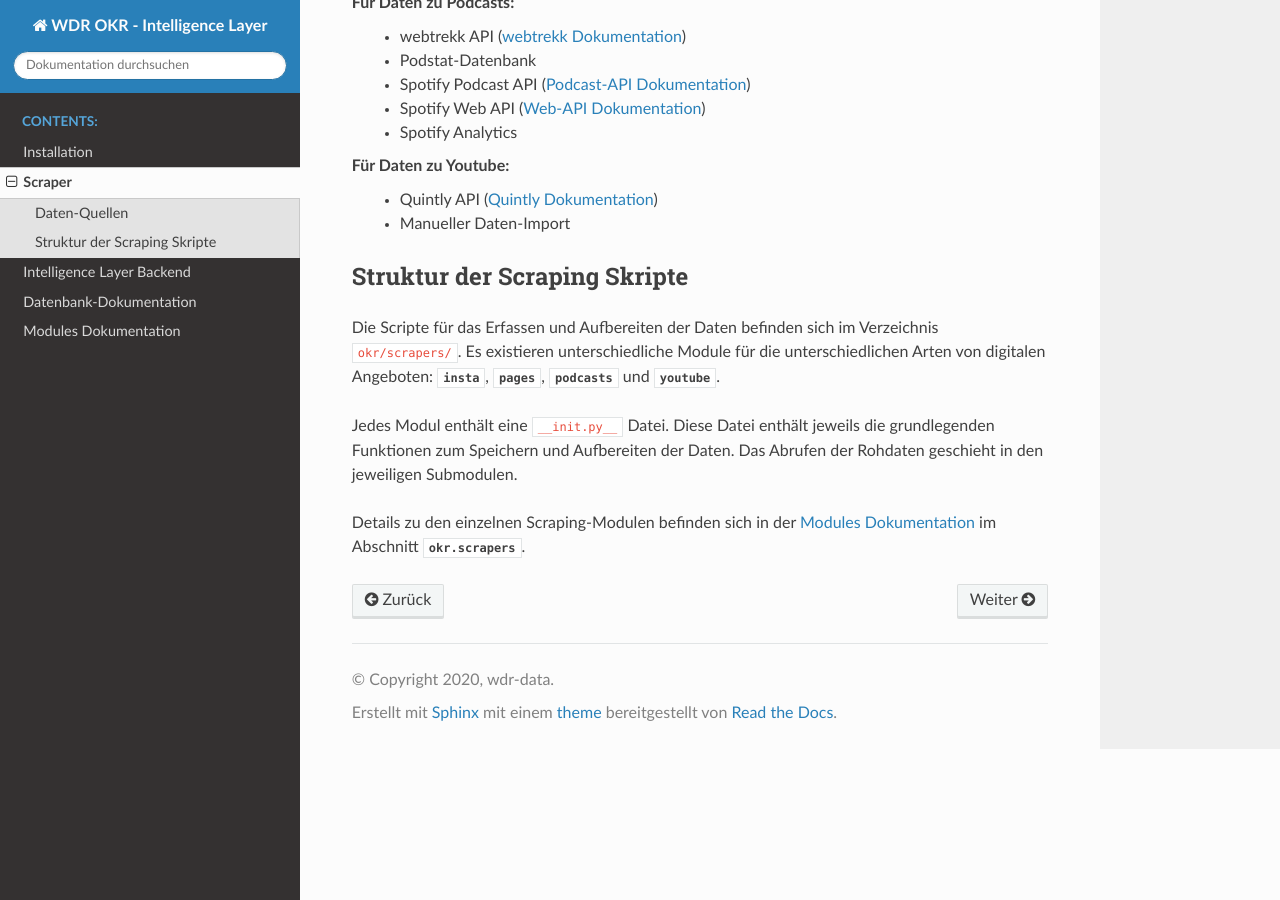
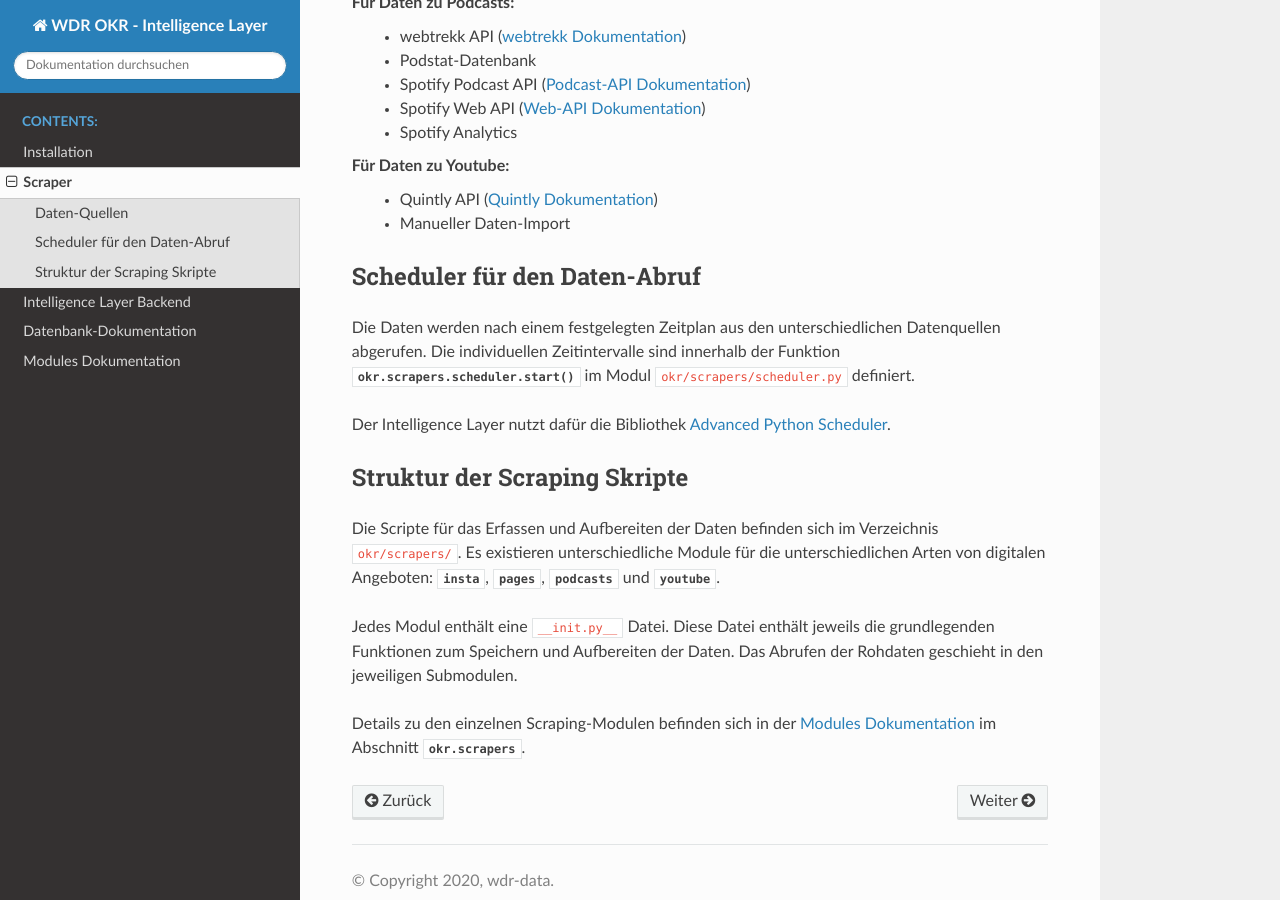
Before and after one commit to wdr-data/wdr-okr, a Sphinx documentation site: the page built from docs/scraper.rst, in a window 1280 px wide and 900 px high, scrolled down 620 px. Built offline with Sphinx 7.4.7 and the Read the Docs theme 2.0.0, drawn with Linux system fonts in a browser that asks for light colours.

Commit message:
📝Add information about scheduler

```diff
--- a/docs/scraper.rst
+++ b/docs/scraper.rst
@@ -34,6 +34,16 @@ Für Daten zu Youtube:
   * Quintly API (`Quintly Dokumentation`_)
   * Manueller Daten-Import
 
+Scheduler für den Daten-Abruf
+-----------------------------
+
+Die Daten werden nach einem festgelegten Zeitplan aus den unterschiedlichen Datenquellen
+abgerufen. Die individuellen Zeitintervalle sind innerhalb der Funktion
+:func:`okr.scrapers.scheduler.start` im Modul ``okr/scrapers/scheduler.py`` definiert.
+
+Der Intelligence Layer nutzt dafür die Bibliothek
+`Advanced Python Scheduler <https://apscheduler.readthedocs.io/en/latest/>`_.
+
 Struktur der Scraping Skripte
 -----------------------------
 
```
